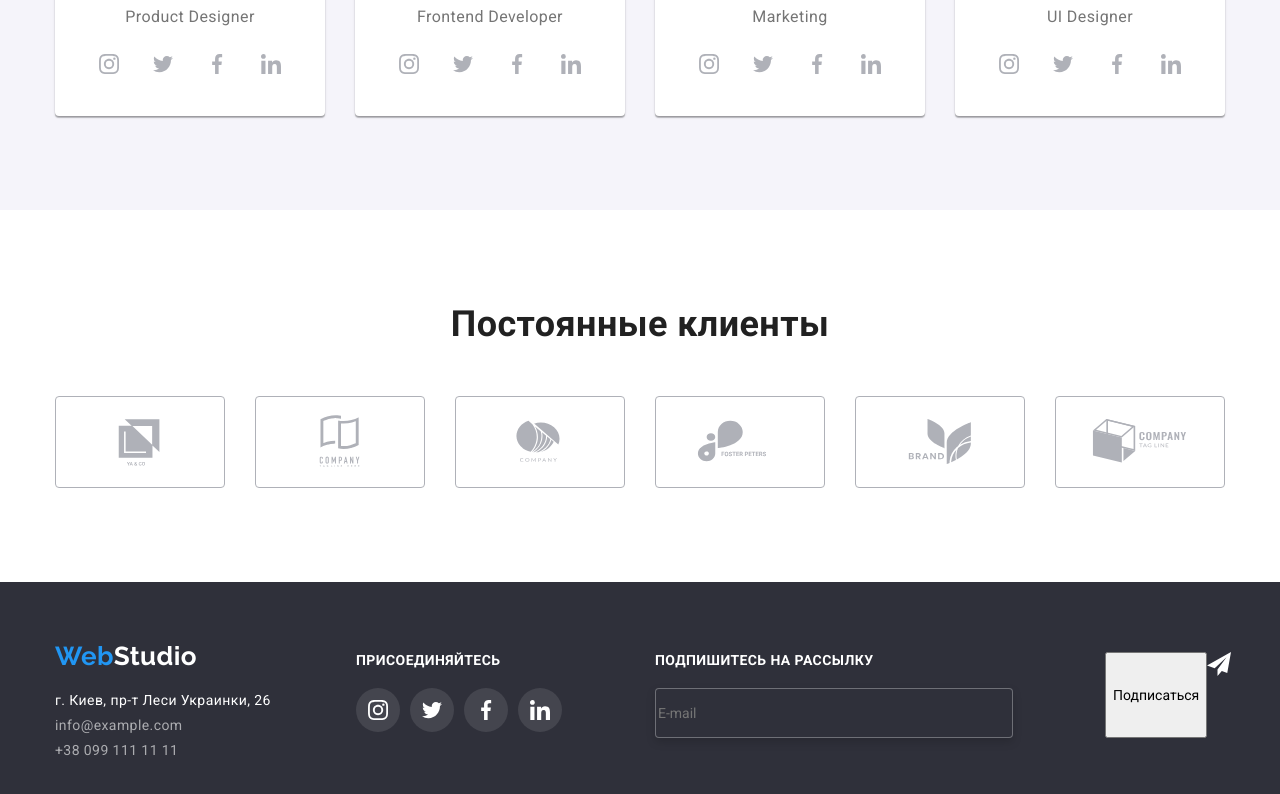
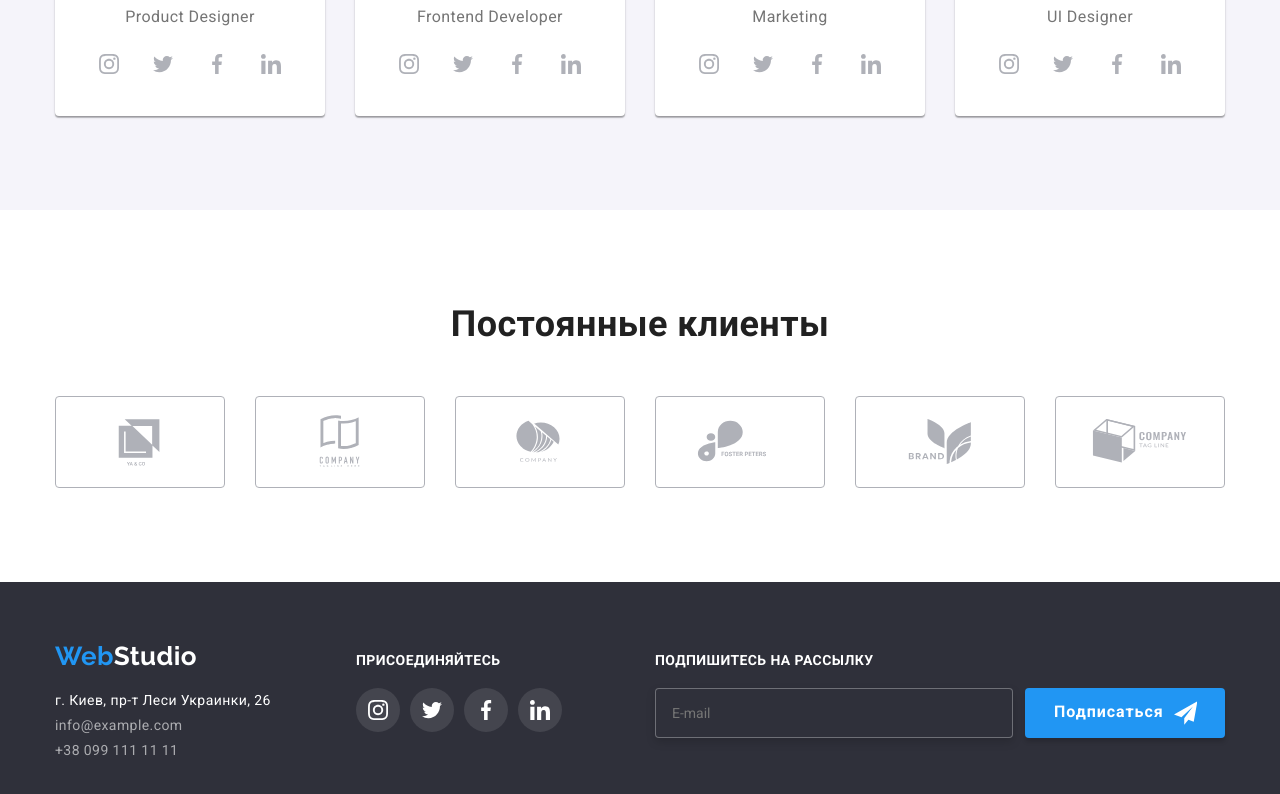
Before and after one commit to Ilona1009/-goit-markup-hw-06, a plain HTML site: page index.html in a window 1280 px wide. Shown: the part 2093-2887 px from the top of the page. Drawn offline with nearby package versions, Linux system fonts and the light colour scheme.

Commit message:
ментору на перевірку

```diff
--- a/css/style.css
+++ b/css/style.css
@@ -725,18 +725,15 @@ text-transform: uppercase;
 /* подпишись */
 
 .blok-footer{
-  display: flex;
+  /* display: flex; */
   width: 570px;
   height: 86px;
   margin-left: 93px;
 }
 
-.form-email{
-  padding: 0;
-
-}
-
-.blok-taitle{
+.blok-title{
+  display: block;
+  width: 100%;
   font-weight: 700;
 font-size: 14px;
 line-height: calc(16/14);
@@ -746,28 +743,47 @@ color: var(--wite-color);
 margin-bottom: 20px;
 }
 
-.blok-email{
-padding-top: 0;
+.form-email{
+  display: flex;
 }
+
 
 .input-email{
   width: 358px;
   height: 50px;
+  padding: 15px 16px;
   border: 1px solid rgba(255, 255, 255, 0.3);
 filter: drop-shadow(0px 4px 4px rgba(0, 0, 0, 0.15));
 border-radius: 4px;
 background: var(--footer);
 }
 
-.input-email > placeholder{
-  padding: 16px 15px;
-}
 
 .blok-button{
   display: flex;
-margin-left: 2px;
+  justify-content: center;
+  align-items: center;
+  width: 200px;
+  height: 50px;
+margin-left: 12px;
+background: var(--accent-color);
+color: var(--wite-color);
+font-weight: 700;
+font-size: 16px;
+line-height: 1.8;
+letter-spacing: 0.06em;
+text-align: center;
+cursor: pointer;
+box-shadow: 0px 4px 4px rgb(0 0 0 / 15%);
+border: 0 transparent;
+border-radius: 4px;
+padding:10px 28px 10px 29px;
+position: relative;
 }
 
+.blok-icon{
+  margin-left: 10px;
+}
 
 /* backdrop */
 
@@ -846,7 +862,7 @@ textarea{
   padding-left: 10px;
 }
 
-form{
+.form-modal{
   width: 448px;
 margin-left: auto;
 margin-right: auto;
--- a/index.html
+++ b/index.html
@@ -472,22 +472,19 @@
                 </ul>
             </div>
             <div class="blok-footer">
-                <div class="blok-email">
-                    <h3 class="blok-taitle">Подпишитесь на рассылку</h3>
-                    <form class="form-email" action="">
-                        <label for="mail">
+                <!-- <div class="blok-email"> -->
+                    <strong class="blok-title">Подпишитесь на рассылку</strong>
+                    <form class="form-email">
                             <input class="input-email" type="email" name="email" placeholder="E-mail"/>
-                        </label>
-                    </div>
-                        <div class="blok-button">
-                            <button type="submit">Подписаться</button>
-                            <svg width="24" height="24">
+                        <div >
+                            <button class="blok-button" type="button">Подписаться <svg width="24" height="24" class="blok-icon">
                                 <use href="./images/icons.svg#icon-icon-send"></use>
-                            </svg>
+                            </svg></button>
+
                         </div>
+                    </form>
+            </div>
 
-            </div>
-                        </form>
         </div>
 
 
@@ -503,7 +500,7 @@
             </button>
             <div><strong class="tittle-modal">Оставьте свои данные, мы вам перезвоним</strong></div>
 
-            <form>
+            <form class="form-modal">
                 <div class="form-field">
 
                     <label for="name" id="name"> Имя</label>
```
Also changed, not shown: portfolio.html (+17 -0 lines).
